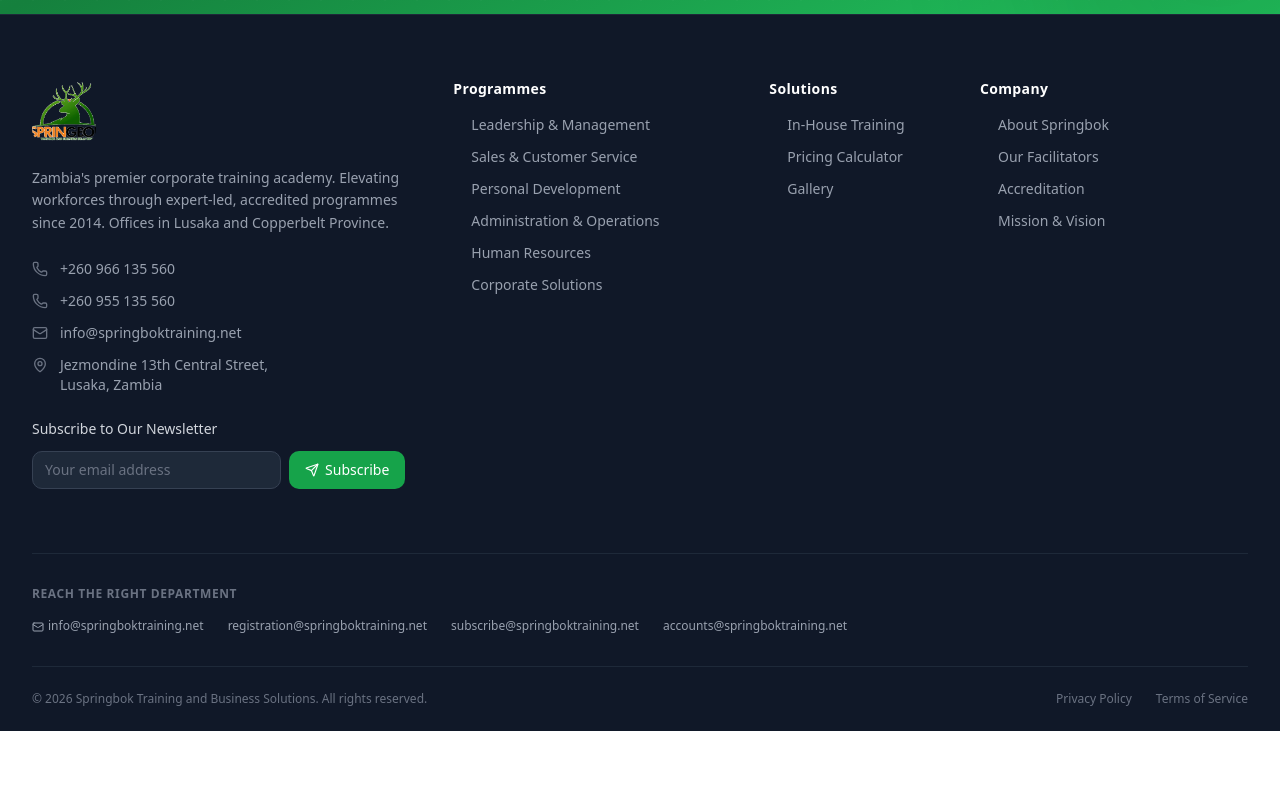
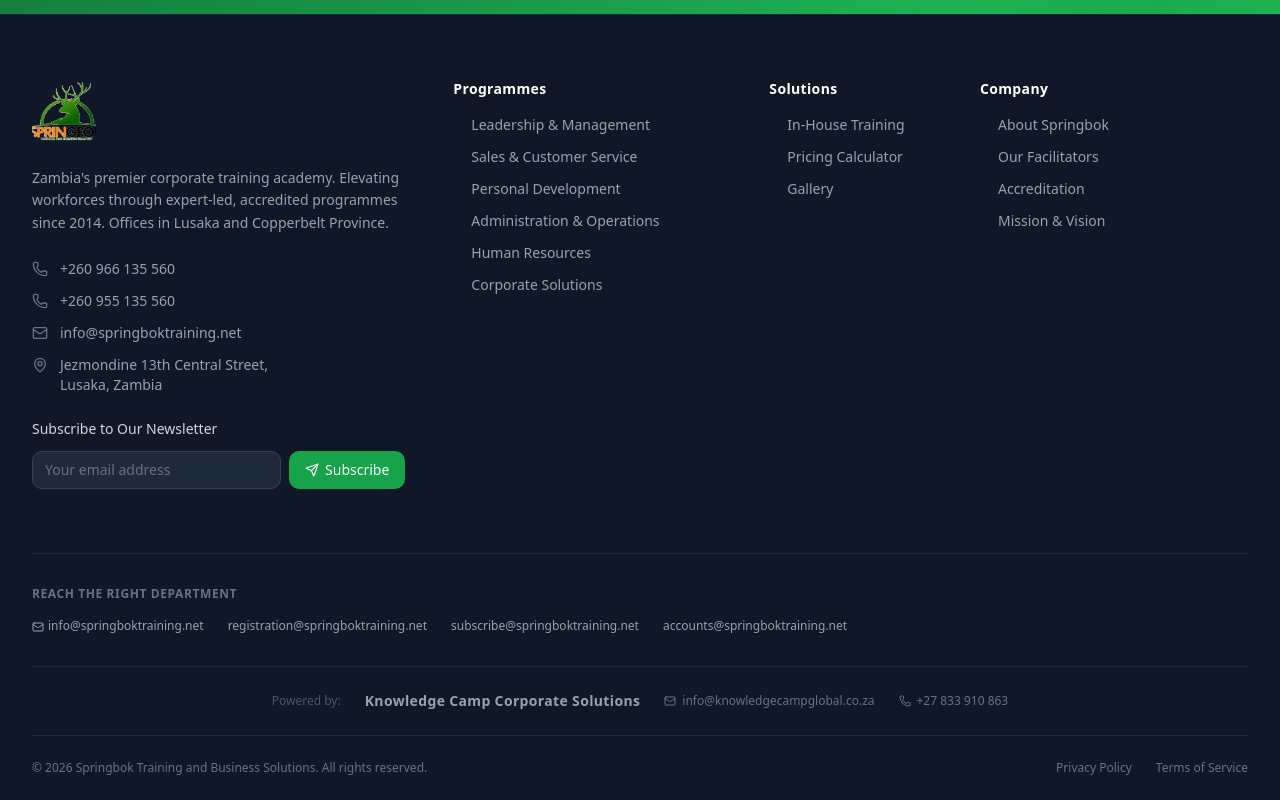
Before and after one commit to benedictmukalula-stack/springbok-training-website, a Next.js app: page / in a window 1280 px wide. Shown: the part 5738-6538 px from the top of the page. Before the commit the page ends 6469 px from the top, so only its background shows below. Built offline with nearby package versions, Linux system fonts and the light colour scheme.

Commit message:
ed133c0a-d72c-404a-b01a-b8aec964c6e1

```diff
--- a/src/components/Footer.tsx
+++ b/src/components/Footer.tsx
@@ -211,6 +211,28 @@
           </div>
         </div>
 
+        {/* Powered By Signature */}
+        <div className="py-6 border-t border-gray-800">
+          <div className="flex flex-col sm:flex-row items-center justify-center gap-3 sm:gap-6">
+            <span className="text-xs text-gray-600">Powered by:</span>
+            <span className="text-sm font-semibold text-gray-400 tracking-wide">Knowledge Camp Corporate Solutions</span>
+            <a
+              href="mailto:info@knowledgecampglobal.co.za"
+              className="flex items-center gap-1.5 text-xs text-gray-500 hover:text-[#16a34a] transition-colors"
+            >
+              <Mail className="w-3 h-3" />
+              info@knowledgecampglobal.co.za
+            </a>
+            <a
+              href="tel:+27833910863"
+              className="flex items-center gap-1.5 text-xs text-gray-500 hover:text-[#16a34a] transition-colors"
+            >
+              <Phone className="w-3 h-3" />
+              +27 833 910 863
+            </a>
+          </div>
+        </div>
+
         {/* Bottom Bar */}
         <div className="py-6 border-t border-gray-800 flex flex-col sm:flex-row items-center justify-between gap-4">
           <p className="text-xs text-gray-500">
```
Also changed, not shown: 1 other file (tests, documents, lock files or other folders).
